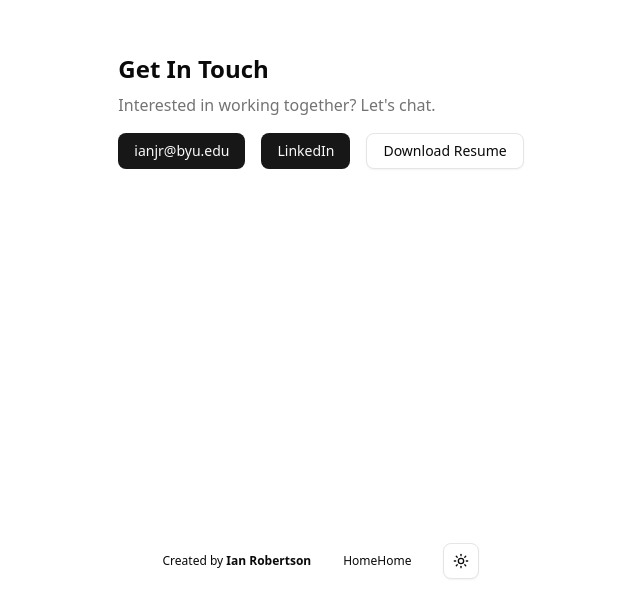
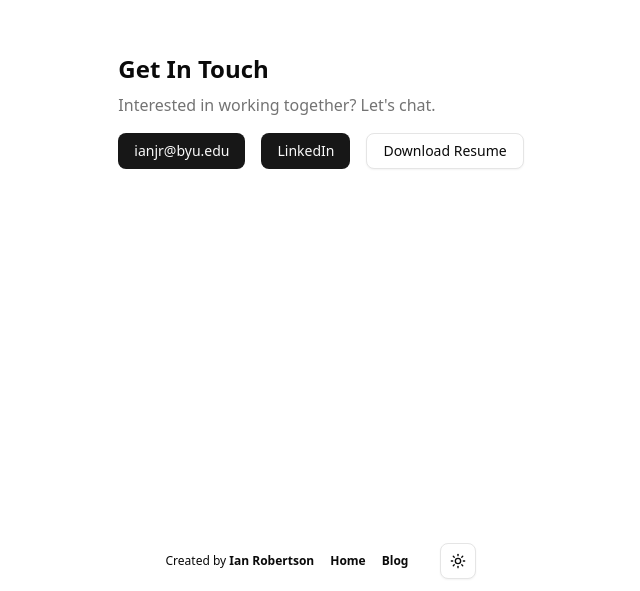
Before and after one commit to ianjrobertson/ianjrobertson, a Next.js app: page / in a window 1280 px wide. Shown: the part 2709-3300 px from the top of the page, without its empty margins (319-959 px from the left). Built offline with nearby package versions, Linux system fonts and the light colour scheme.

Commit message:
extract footer to composnent

```diff
--- a/src/app/blog/layout.tsx
+++ b/src/app/blog/layout.tsx
@@ -1,4 +1,4 @@
-import { ModeToggle } from "@/components/theme-switcher";
+import Footer from "@/components/Footer";
 
 export default function Layout({
   children,
@@ -8,20 +8,7 @@ export default function Layout({
   return (
     <div className="flex flex-col min-h-screen justify-between">
       {children}
-      <footer className="w-full flex items-center justify-center mx-auto text-center text-xs gap-8 py-3">
-        <p>
-          Created by{" "}
-          <a
-            href="https://github.com/ianjrobertson"
-            target="_blank"
-            className="font-bold hover:underline"
-            rel="noreferrer"
-          >
-            Ian Robertson
-          </a>
-        </p>
-        <ModeToggle></ModeToggle>
-      </footer>
+      <Footer/>
     </div>
   );
 }
--- a/src/app/page.tsx
+++ b/src/app/page.tsx
@@ -1,10 +1,10 @@
 import AnimatedSection from "@/components/AnimatedSection";
-import { ModeToggle } from "@/components/theme-switcher";
 import Projects from "./Projects";
 import Experience from "./Experience";
 import Contact from "./Contact";
 import ScrollSidebar from "./ScrollSidebar";
 import Image from "next/image";
+import Footer from "@/components/Footer";
 
 export default function Home() {
   return (
@@ -40,24 +40,7 @@ export default function Home() {
               </section>
             </main>
           </div>
-          <footer className="w-full flex items-center justify-center mx-auto text-center text-xs gap-8 py-3">
-            <p>
-              Created by{" "}
-              <a
-                href="https://github.com/ianjrobertson"
-                target="_blank"
-                className="font-bold hover:underline"
-                rel="noreferrer"
-              >
-                Ian Robertson
-              </a>
-            </p>
-            <p>
-              Home
-              <a>Home</a>
-            </p>
-            <ModeToggle></ModeToggle>
-          </footer>
+          <Footer/>
         </main>
       </div>
     </div>
--- /dev/null
+++ b/src/components/Footer.tsx
@@ -0,0 +1,25 @@
+import Link from "next/link";
+import { ModeToggle } from "./theme-switcher";
+
+export default function Footer() {
+  return (
+    <footer className="w-full flex items-center justify-center mx-auto text-center text-xs gap-8 py-3">
+      <div className="flex space-x-4">
+        <p>
+        Created by{" "}
+        <Link
+          href="https://github.com/ianjrobertson"
+          target="_blank"
+          className="font-bold hover:underline"
+          rel="noreferrer"
+        >
+          Ian Robertson
+        </Link>
+      </p>
+      <Link className="font-bold hover:underline" href='/'>Home</Link>
+      <Link className="font-bold hover:underline" href='/blog'>Blog</Link>
+      </div>
+      <ModeToggle></ModeToggle>
+    </footer>
+  );
+}
```
